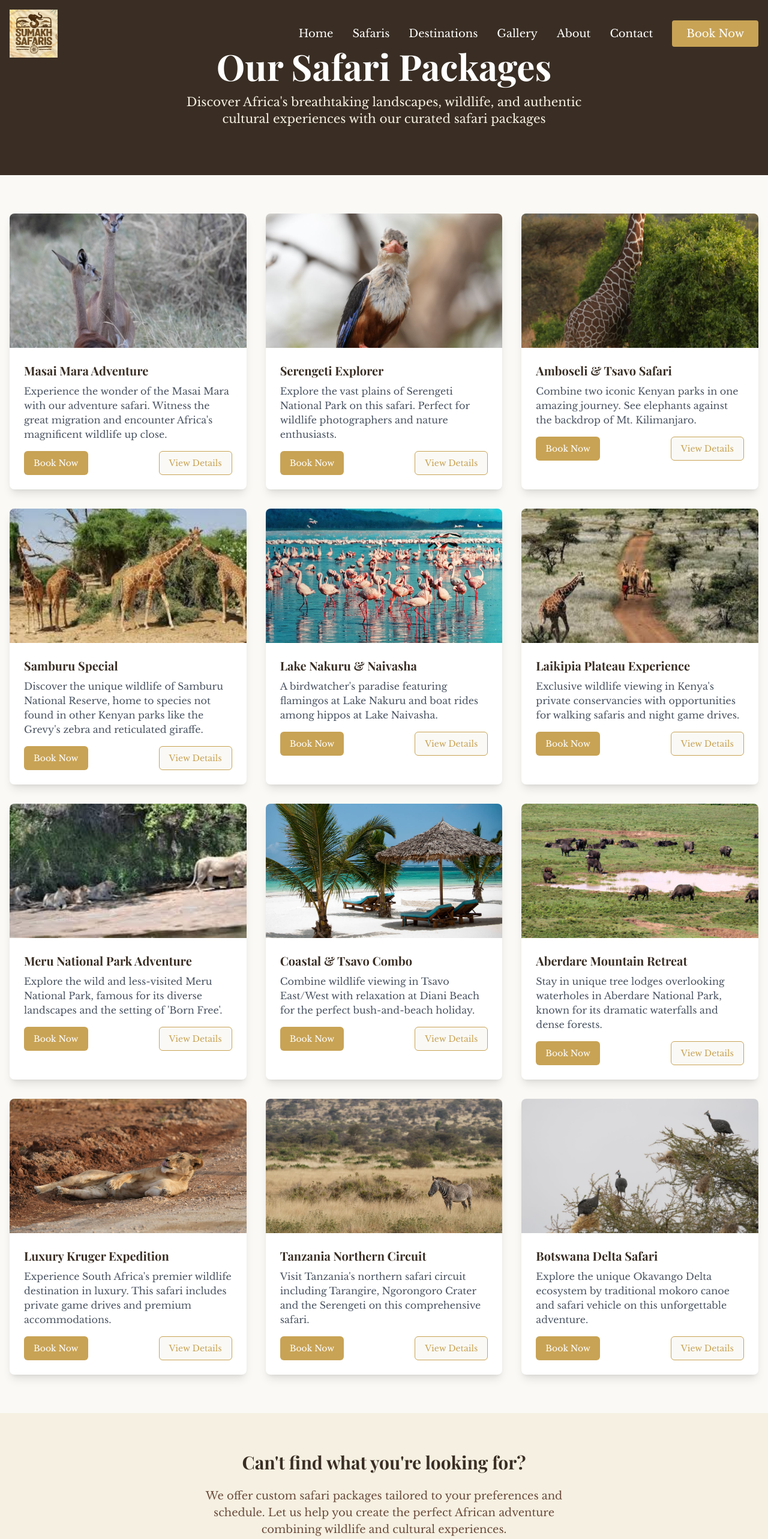
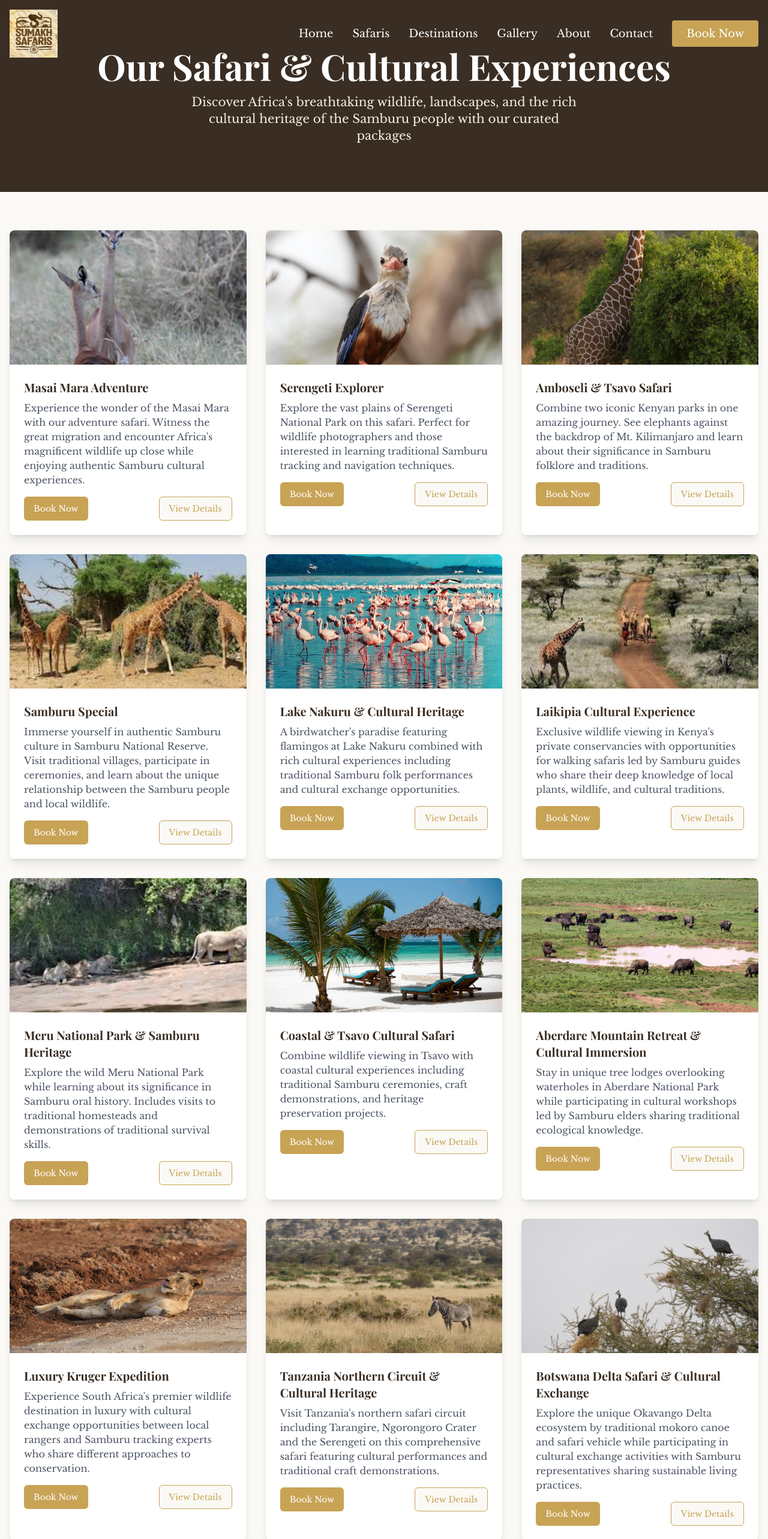
Before and after one commit to okellogeorgeokoth/sumakh-safari-scapes, a React (Vite) app: page /safaris in a window 1280 px wide. Shown: the top 2566 px of the page at 60% size. Built offline with nearby package versions, Linux system fonts and the light colour scheme.

Commit message:
Update content with Samburu culture references
Update site content to include more references to Rich African culture and Samburu culture.

```diff
--- a/src/components/CallToAction.tsx
+++ b/src/components/CallToAction.tsx
@@ -15,11 +15,12 @@ const CallToAction = () => {
       <div className="container mx-auto px-4 relative z-10">
         <div className="max-w-2xl mx-auto text-center">
           <h2 className="text-3xl md:text-4xl font-bold font-heading text-white mb-6">
-            Ready for Your African Adventure?
+            Experience Authentic Samburu Culture
           </h2>
           <p className="text-safari-beige text-lg mb-8">
-            Contact us today to plan your dream safari adventure combining wildlife encounters with authentic cultural experiences. Our expert team is ready to create
-            a customized itinerary that matches your interests and preferences.
+            Immerse yourself in the vibrant traditions of the Samburu people – from colorful beaded jewelry and ceremonial dances to
+            ancient rituals and nomadic homesteads. Our cultural safaris offer a genuine connection with one of East Africa's most
+            fascinating and resilient cultures.
           </p>
           <div className="flex flex-col sm:flex-row justify-center gap-4">
             <Link
@@ -32,7 +33,7 @@ const CallToAction = () => {
               to="/booknow"
               className="px-8 py-3 border-2 border-white text-white text-lg rounded hover:bg-white/10 transition-colors"
             >
-              Book a Safari
+              Book a Cultural Safari
             </Link>
           </div>
         </div>
--- a/src/components/HeroSection.tsx
+++ b/src/components/HeroSection.tsx
@@ -51,7 +51,7 @@ const HeroSection = () => {
       <div className="absolute inset-0 flex flex-col justify-center items-center text-center px-4">
         <div className="max-w-4xl animate-fade-in">
           <h1 className="text-white text-4xl md:text-5xl lg:text-6xl font-bold font-heading mb-6">
-            Experience the Magic of African Wildlife and Rich African Culture
+            Experience the Magic of African Wildlife and Rich Samburu Culture
           </h1>
           <p className="text-white text-lg md:text-xl mb-8">
             Discover untamed wilderness and authentic Samburu cultural experiences with our expert guides
--- a/src/pages/SafariDetails.tsx
+++ b/src/pages/SafariDetails.tsx
@@ -4,7 +4,7 @@ import { useParams, Link } from 'react-router-dom';
 import NavBar from '../components/NavBar';
 import Footer from '../components/Footer';
 import { Button } from '@/components/ui/button';
-import { SafariOption, safariOptions } from '@/components/booking/SafariOptions';
+import { SafariOption } from '@/components/booking/SafariOptions';
 
 const SafariDetails = () => {
   const { tourId } = useParams<{ tourId: string }>();
@@ -13,12 +13,13 @@ const SafariDetails = () => {
     title: string;
     description: string;
     image: string;
+    culturalExperiences?: string[];
   } | null>(null);
 
   useEffect(() => {
     console.log('SafariDetails rendered with tourId:', tourId);
     // Here you would typically fetch the safari details from an API
-    // For now, we're just using the static data from Safaris.tsx
+    // For now, we're just using the static data
 
     // Mock fetching safari data based on tourId
     const fetchSafariData = () => {
@@ -26,26 +27,50 @@ const SafariDetails = () => {
         "tour-1": {
           id: "tour-1",
           title: "Masai Mara Adventure",
-          description: "Experience the wonder of the Masai Mara with our adventure safari. Witness the great migration and encounter Africa's magnificent wildlife up close.",
-          image: "/lovable-uploads/4e85ab06-cb98-486a-bfd7-861a79b562ab.png"
+          description: "Experience the wonder of the Masai Mara with our adventure safari. Witness the great migration and encounter Africa's magnificent wildlife up close. Our Samburu guides will share their deep knowledge of animal tracking and behavior, passed down through generations.",
+          image: "/lovable-uploads/4e85ab06-cb98-486a-bfd7-861a79b562ab.png",
+          culturalExperiences: [
+            "Visit to authentic Samburu village",
+            "Traditional beadwork demonstration",
+            "Samburu warrior dance performance",
+            "Cultural storytelling by elders"
+          ]
         },
         "tour-2": {
           id: "tour-2",
           title: "Serengeti Explorer",
-          description: "Explore the vast plains of Serengeti National Park on this safari. Perfect for wildlife photographers and nature enthusiasts.",
-          image: "/lovable-uploads/b001e1c4-ee94-4106-bb1e-20a0ccabcace.png"
+          description: "Explore the vast plains of Serengeti National Park on this safari. Perfect for wildlife photographers and those seeking to understand the deep connection between Samburu people and the land. Learn traditional tracking techniques from our expert Samburu guides.",
+          image: "/lovable-uploads/b001e1c4-ee94-4106-bb1e-20a0ccabcace.png",
+          culturalExperiences: [
+            "Traditional Samburu bush breakfast",
+            "Medicinal plant walk with local healer",
+            "Evening cultural performances",
+            "Traditional craft workshop"
+          ]
         },
         "tour-3": {
           id: "tour-3",
           title: "Amboseli & Tsavo Safari",
-          description: "Combine two iconic Kenyan parks in one amazing journey. See elephants against the backdrop of Mt. Kilimanjaro.",
-          image: "/lovable-uploads/aa970d22-5828-4358-87ad-e46953031aeb.png"
+          description: "Combine two iconic Kenyan parks in one amazing journey. See elephants against the backdrop of Mt. Kilimanjaro while learning about their significance in Samburu culture and oral traditions. Our Samburu guides offer insights into the spiritual connections between wildlife and local beliefs.",
+          image: "/lovable-uploads/aa970d22-5828-4358-87ad-e46953031aeb.png",
+          culturalExperiences: [
+            "Traditional blessing ceremony",
+            "Visit to Samburu market day",
+            "Cultural heritage museum tour",
+            "Traditional food preparation demonstration"
+          ]
         },
         "tour-6": {
           id: "tour-6",
           title: "Samburu Special",
-          description: "Discover the unique wildlife of Samburu National Reserve, home to species not found in other Kenyan parks like the Grevy's zebra and reticulated giraffe.",
-          image: "/lovable-uploads/samburu.jpeg"
+          description: "Discover the unique wildlife of Samburu National Reserve, home to species not found in other Kenyan parks like the Grevy's zebra and reticulated giraffe. This tour focuses deeply on Samburu culture, with multiple opportunities for authentic community interaction and cultural exchanges.",
+          image: "/lovable-uploads/samburu.jpeg",
+          culturalExperiences: [
+            "Extended stay at Samburu homestay",
+            "Participation in traditional ceremonies",
+            "Cattle herding with Samburu warriors",
+            "Traditional jewelry making workshop"
+          ]
         },
         // Add more tours as needed
       }[tourId || ""] || null;
@@ -94,19 +119,32 @@ const SafariDetails = () => {
               <p className="text-gray-700 mb-6">{safari.description}</p>
               <p className="text-gray-700 mb-6">
                 Our safari packages are designed to provide an authentic and unforgettable African experience.
-                Our experienced guides will ensure you spot the most magnificent wildlife while learning about
-                the local ecosystems and conservation efforts.
+                Our experienced Samburu guides will ensure you spot the most magnificent wildlife while learning about
+                local ecosystems, cultural traditions, and conservation efforts.
               </p>
             </div>
 
-            {/* Additional sections like itinerary, accommodation, etc. would go here */}
+            {/* Cultural Experiences Section */}
+            {safari.culturalExperiences && (
+              <div className="bg-safari-beige p-6 rounded-lg shadow-md mb-8">
+                <h2 className="text-2xl font-bold text-safari-brown mb-4">Samburu Cultural Experiences</h2>
+                <p className="text-gray-700 mb-4">
+                  Immerse yourself in the vibrant Samburu culture with these authentic experiences included in your safari:
+                </p>
+                <ul className="list-disc pl-5 space-y-2 text-gray-700">
+                  {safari.culturalExperiences.map((experience, index) => (
+                    <li key={index}>{experience}</li>
+                  ))}
+                </ul>
+              </div>
+            )}
           </div>
 
           {/* Sidebar */}
           <div className="lg:col-span-1">
             <div className="bg-safari-beige p-6 rounded-lg shadow-md mb-6">
               <h3 className="text-xl font-bold text-safari-brown mb-4">Book This Safari</h3>
-              <p className="text-gray-700 mb-4">Reserve your spot on this incredible safari adventure.</p>
+              <p className="text-gray-700 mb-4">Reserve your spot on this incredible safari adventure with authentic Samburu cultural experiences.</p>
               <Button asChild className="w-full bg-safari-gold hover:bg-safari-brown text-white">
                 <Link to="/booknow">Book Now</Link>
               </Button>
@@ -125,11 +163,15 @@ const SafariDetails = () => {
                 </div>
                 <div className="flex justify-between">
                   <span className="font-medium">Location:</span>
-                  <span>Kenya</span>
+                  <span>Samburu County, Kenya</span>
                 </div>
                 <div className="flex justify-between">
                   <span className="font-medium">Best Time:</span>
                   <span>July - October</span>
+                </div>
+                <div className="flex justify-between">
+                  <span className="font-medium">Cultural Activities:</span>
+                  <span>Included</span>
                 </div>
               </div>
             </div>
--- a/src/pages/Safaris.tsx
+++ b/src/pages/Safaris.tsx
@@ -8,74 +8,74 @@ const safariPackages = [
   {
     id: "tour-1",
     title: "Masai Mara Adventure",
-    description: "Experience the wonder of the Masai Mara with our adventure safari. Witness the great migration and encounter Africa's magnificent wildlife up close.",
+    description: "Experience the wonder of the Masai Mara with our adventure safari. Witness the great migration and encounter Africa's magnificent wildlife up close while enjoying authentic Samburu cultural experiences.",
     image: "/lovable-uploads/4e85ab06-cb98-486a-bfd7-861a79b562ab.png"
   },
   {
     id: "tour-2",
     title: "Serengeti Explorer",
-    description: "Explore the vast plains of Serengeti National Park on this safari. Perfect for wildlife photographers and nature enthusiasts.",
+    description: "Explore the vast plains of Serengeti National Park on this safari. Perfect for wildlife photographers and those interested in learning traditional Samburu tracking and navigation techniques.",
     image: "/lovable-uploads/b001e1c4-ee94-4106-bb1e-20a0ccabcace.png"
   },
   {
     id: "tour-3",
     title: "Amboseli & Tsavo Safari",
-    description: "Combine two iconic Kenyan parks in one amazing journey. See elephants against the backdrop of Mt. Kilimanjaro.",
+    description: "Combine two iconic Kenyan parks in one amazing journey. See elephants against the backdrop of Mt. Kilimanjaro and learn about their significance in Samburu folklore and traditions.",
     image: "/lovable-uploads/aa970d22-5828-4358-87ad-e46953031aeb.png"
   },
   // New Kenyan destinations added below
   {
     id: "tour-6",
     title: "Samburu Special",
-    description: "Discover the unique wildlife of Samburu National Reserve, home to species not found in other Kenyan parks like the Grevy's zebra and reticulated giraffe.",
+    description: "Immerse yourself in authentic Samburu culture in Samburu National Reserve. Visit traditional villages, participate in ceremonies, and learn about the unique relationship between the Samburu people and local wildlife.",
     image: "/lovable-uploads/samburu.jpeg"
   },
   {
     id: "tour-7",
-    title: "Lake Nakuru & Naivasha",
-    description: "A birdwatcher's paradise featuring flamingos at Lake Nakuru and boat rides among hippos at Lake Naivasha.",
+    title: "Lake Nakuru & Cultural Heritage",
+    description: "A birdwatcher's paradise featuring flamingos at Lake Nakuru combined with rich cultural experiences including traditional Samburu folk performances and cultural exchange opportunities.",
     image: "/lovable-uploads/naivasha.jpg"
   },
   {
     id: "tour-8",
-    title: "Laikipia Plateau Experience",
-    description: "Exclusive wildlife viewing in Kenya's private conservancies with opportunities for walking safaris and night game drives.",
+    title: "Laikipia Cultural Experience",
+    description: "Exclusive wildlife viewing in Kenya's private conservancies with opportunities for walking safaris led by Samburu guides who share their deep knowledge of local plants, wildlife, and cultural traditions.",
     image: "/lovable-uploads/laiikipia.jpeg"
   },
   {
     id: "tour-9",
-    title: "Meru National Park Adventure",
-    description: "Explore the wild and less-visited Meru National Park, famous for its diverse landscapes and the setting of 'Born Free'.",
+    title: "Meru National Park & Samburu Heritage",
+    description: "Explore the wild Meru National Park while learning about its significance in Samburu oral history. Includes visits to traditional homesteads and demonstrations of traditional survival skills.",
     image: "/lovable-uploads/meru.jpeg"
   },
   {
     id: "tour-10",
-    title: "Coastal & Tsavo Combo",
-    description: "Combine wildlife viewing in Tsavo East/West with relaxation at Diani Beach for the perfect bush-and-beach holiday.",
+    title: "Coastal & Tsavo Cultural Safari",
+    description: "Combine wildlife viewing in Tsavo with coastal cultural experiences including traditional Samburu ceremonies, craft demonstrations, and heritage preservation projects.",
     image: "/lovable-uploads/coastal.jpg"
   },
   {
     id: "tour-11",
-    title: "Aberdare Mountain Retreat",
-    description: "Stay in unique tree lodges overlooking waterholes in Aberdare National Park, known for its dramatic waterfalls and dense forests.",
+    title: "Aberdare Mountain Retreat & Cultural Immersion",
+    description: "Stay in unique tree lodges overlooking waterholes in Aberdare National Park while participating in cultural workshops led by Samburu elders sharing traditional ecological knowledge.",
     image: "/lovable-uploads/aberdare.jpg"
   },
   {
     id: "tour-4",
     title: "Luxury Kruger Expedition",
-    description: "Experience South Africa's premier wildlife destination in luxury. This safari includes private game drives and premium accommodations.",
+    description: "Experience South Africa's premier wildlife destination in luxury with cultural exchange opportunities between local rangers and Samburu tracking experts who share different approaches to conservation.",
     image: "/lovable-uploads/f3efa77a-b14d-41c7-9fc8-a6b63a8c267c.png"
   },
   {
     id: "tour-5",
-    title: "Tanzania Northern Circuit",
-    description: "Visit Tanzania's northern safari circuit including Tarangire, Ngorongoro Crater and the Serengeti on this comprehensive safari.",
+    title: "Tanzania Northern Circuit & Cultural Heritage",
+    description: "Visit Tanzania's northern safari circuit including Tarangire, Ngorongoro Crater and the Serengeti on this comprehensive safari featuring cultural performances and traditional craft demonstrations.",
     image: "/lovable-uploads/0d822250-7ed2-4474-a513-653b6544aa6d.png"
   },
   {
     id: "serengeti-adventure",
-    title: "Botswana Delta Safari",
-    description: "Explore the unique Okavango Delta ecosystem by traditional mokoro canoe and safari vehicle on this unforgettable adventure.",
+    title: "Botswana Delta Safari & Cultural Exchange",
+    description: "Explore the unique Okavango Delta ecosystem by traditional mokoro canoe and safari vehicle while participating in cultural exchange activities with Samburu representatives sharing sustainable living practices.",
     image: "/lovable-uploads/2134e863-3ca4-4039-84d7-9dd07c81e59f.png"
   },
 ];
@@ -88,9 +88,9 @@ const Safaris = () => {
         {/* Hero Banner */}
         <div className="bg-safari-darkbrown py-20 px-4">
           <div className="container mx-auto text-center">
-            <h1 className="text-4xl md:text-5xl lg:text-6xl font-bold text-white mb-4">Our Safari Packages</h1>
+            <h1 className="text-4xl md:text-5xl lg:text-6xl font-bold text-white mb-4">Our Safari & Cultural Experiences</h1>
             <p className="text-xl text-safari-beige max-w-2xl mx-auto">
-              Discover Africa's breathtaking landscapes, wildlife, and authentic cultural experiences with our curated safari packages
+              Discover Africa's breathtaking wildlife, landscapes, and the rich cultural heritage of the Samburu people with our curated packages
             </p>
           </div>
         </div>
@@ -129,13 +129,13 @@ const Safaris = () => {
         {/* Call to Action */}
         <div className="bg-safari-beige py-16 px-4">
           <div className="container mx-auto text-center">
-            <h2 className="text-3xl font-bold text-safari-darkbrown mb-6">Can't find what you're looking for?</h2>
+            <h2 className="text-3xl font-bold text-safari-darkbrown mb-6">Experience Authentic Samburu Culture</h2>
             <p className="text-lg text-safari-brown mb-8 max-w-2xl mx-auto">
-              We offer custom safari packages tailored to your preferences and schedule.
-              Let us help you create the perfect African adventure combining wildlife and cultural experiences.
+              We offer custom safari packages tailored to your preferences with a focus on authentic cultural experiences.
+              Let our Samburu guides share their rich heritage through traditional ceremonies, crafts, and storytelling.
             </p>
             <Button asChild className="bg-safari-gold hover:bg-safari-brown text-white px-8 py-6 text-lg">
-              <Link to="/contact">Contact Us for Custom Safari</Link>
+              <Link to="/contact">Contact Us for Cultural Safari Experience</Link>
             </Button>
           </div>
         </div>
```
Also changed, not shown: src/components/AboutSection.tsx (+10 -10 lines), src/components/FeaturedSafaris.tsx (+20 -9 lines).
